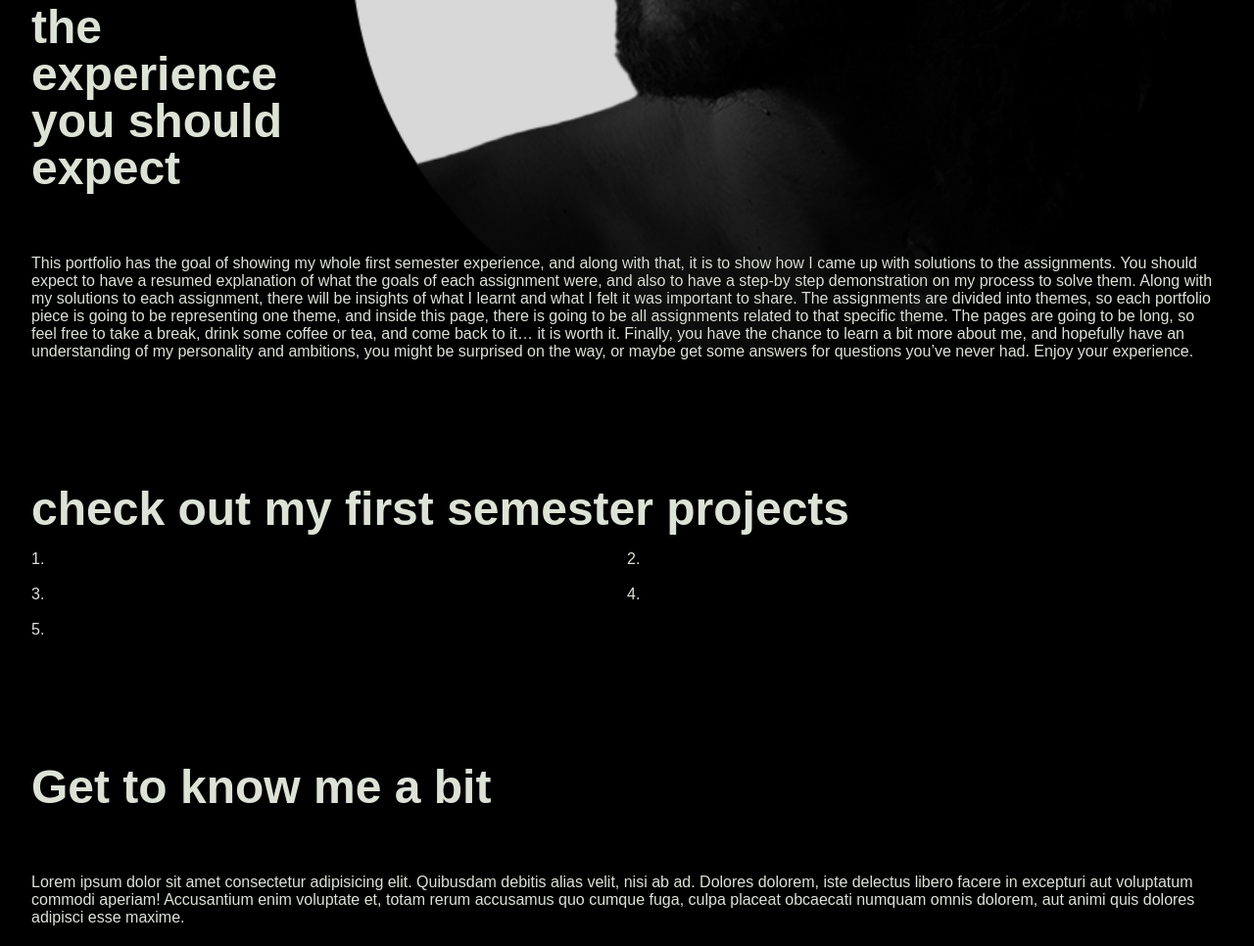
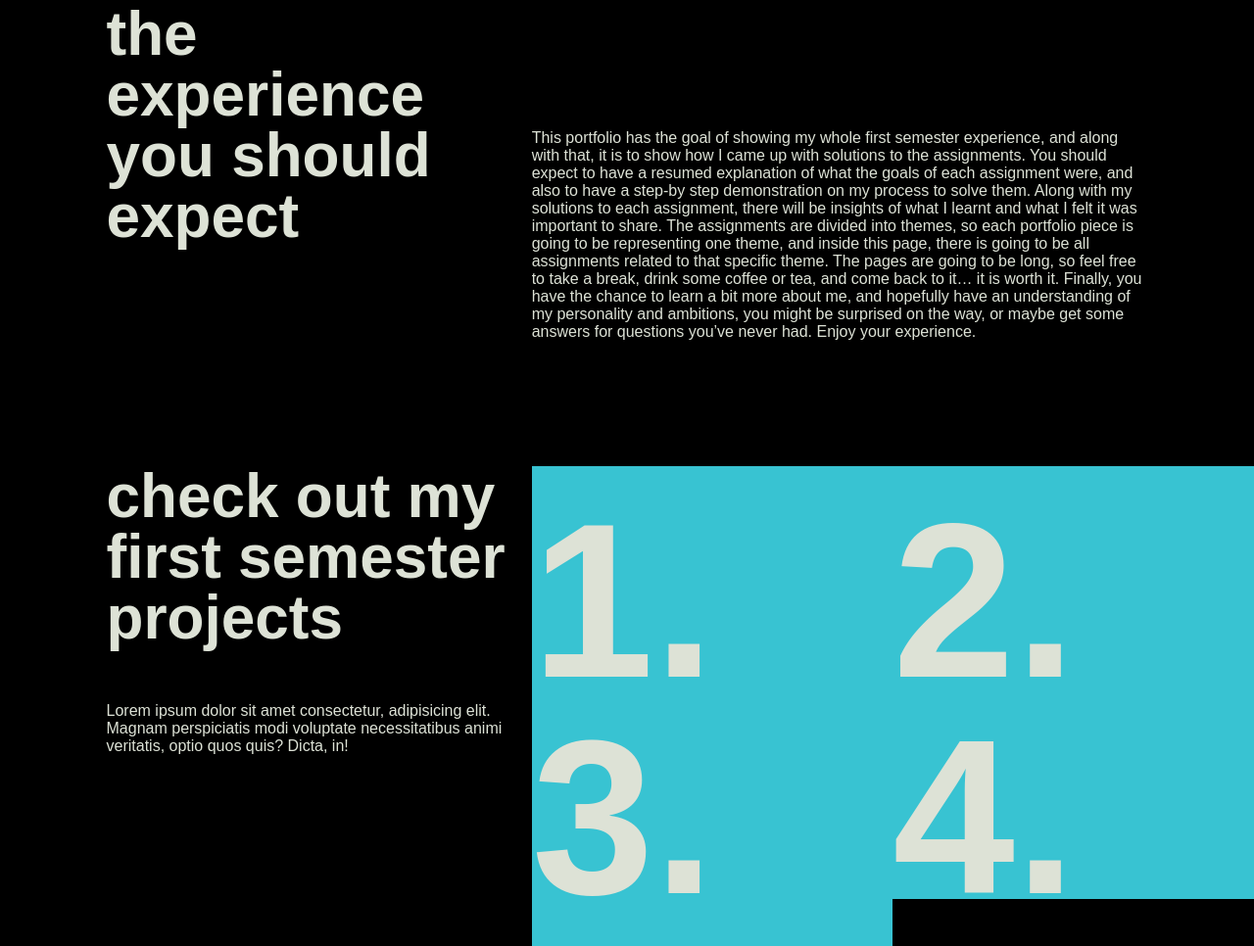
Before and after one commit to Zagoman/mmd-portfolio__1st-sem, a plain HTML site: page index.html in a window 1280 px wide. Shown: the part 860-1826 px from the top of the page at 98% size. Drawn offline with Linux system fonts and the light colour scheme; a web font is replaced by a local one.

Commit message:
60% responsive home

```diff
--- a/index.html
+++ b/index.html
@@ -51,32 +51,33 @@
       </section>
       <section class="port grid">
         <h2 class="port__title">check out my first semester projects</h2>
+        <p class="port__sub">Lorem ipsum dolor sit amet consectetur, adipisicing elit. Magnam perspiciatis modi voluptate necessitatibus animi veritatis, optio quos quis? Dicta, in!</p>
         <div class="port__grid grid3">
-            <div>
+            <a href="./basic-web.html" class="port__card">
                 <img src="" alt="">
                 <p>1.</p>
                 <div class="deco"></div>
-            </div>
-            <div>
+            </a>
+            <a href="./basic-ux.html" class="port__card">
                 <img src="" alt="">
                 <p>2.</p>
                 <div class="deco"></div>
-            </div>
-            <div>
+            </a>
+            <a href="./basic-animation.html" class="port__card">
                 <img src="" alt="">
                 <p>3.</p>
                 <div class="deco"></div>
-            </div>
-            <div>
+            </a>
+            <a href="./basic-content.html" class="port__card">
                 <img src="" alt="">
                 <p>4.</p>
                 <div class="deco"></div>
-            </div>
-            <div>
+            </a>
+            <a href="./portfolio-project.html" class="port__card">
                 <img src="" alt="">
                 <p>5.</p>
                 <div class="deco"></div>
-            </div>
+            </a href="">
             </div>
         </div>
       </section>
--- a/style/style.css
+++ b/style/style.css
@@ -19,8 +19,8 @@
   --fs_sm: 1.25em;
   --fs_md: 2em;
   --fs_lg: 3em;
-  --fs_xl: 5em;
-  --fs_xxl: 15em;
+  --fs_xl: clamp(2.25rem, 3.6vw + 1rem, 6.5rem);
+  --fs_xxl: clamp(7rem, 23vw + 1rem, 25rem);
 
   --ff_dis: neue-haas-grotesk-display, sans-serif;
   --ff_txt: neue-haas-grotesk-text, sans-serif;
@@ -71,6 +71,18 @@ section {
 .footer__links > ul > li:first-child {
   margin-top: var(--sp_xs);
 }
+.deco {
+  position: absolute;
+  inset: 0 0 0 0;
+  z-index: 1;
+  background-color: var(--clr_acc);
+}
+.port__card {
+  width: 100%;
+  aspect-ratio: 1/0.8;
+  position: relative;
+}
+
 /* ! Typography */
 h1,
 h2,
@@ -83,7 +95,7 @@ h1 {
   font-size: var(--fs_xxl);
 }
 h2 {
-  font-size: var(--fs_lg);
+  font-size: var(--fs_xl);
 }
 .nav__links {
   position: fixed;
@@ -98,6 +110,14 @@ h2 {
 }
 .footer__sec-title {
   font-size: var(--fs_sm);
+}
+.port__card > p {
+  font-size: clamp(6rem, 20vw + 1rem, 14rem);
+  position: absolute;
+  inset: auto auto -0.2em 0;
+  z-index: 2;
+  font-weight: 700;
+  color: var(--clr_pri);
 }
 /* !Layout */
 .nav {
@@ -135,11 +155,13 @@ h2 {
   grid-row: 3/-1;
   font-weight: 500;
   text-align: right;
+  max-width: 25ch;
 }
 .grid {
   display: grid;
   grid-template-columns: repeat(4, 1fr);
   margin-inline: var(--sp_sm);
+  grid-gap: 1.4rem;
 }
 header[class="grid"] {
   grid-template-rows: auto 1fr auto;
@@ -157,7 +179,7 @@ header[class="grid"] {
 }
 .exp__body {
   grid-column: 1/-1;
-  margin-top: var(--sp_md);
+  margin-top: var(--sp_sm);
 }
 .port__grid {
   grid-column: 1/-1;
@@ -165,12 +187,17 @@ header[class="grid"] {
 .port__title {
   grid-column: 1/-2;
 }
+.port__sub {
+  margin-top: var(--sp_sm);
+  grid-column: 1/-1;
+  max-width: 55ch;
+}
 .about__title {
   grid-column: 1/-2;
 }
 .about__body {
   grid-column: 1/-1;
-  margin-top: var(--sp_md);
+  margin-top: var(--sp_sm);
 }
 .footer__logo {
   grid-column: 1/-1;
@@ -197,9 +224,135 @@ header[class="grid"] {
 .is--overflow-hidden {
   overflow: hidden;
 }
+/* ? Tablet view */
+@media only screen and (min-width: 31em) {
+  .grid {
+    grid-template-columns: repeat(12, 1fr);
+  }
+  /* ! layout */
+  .hero__header {
+    grid-column: 2/-1;
+    grid-row: 2/3;
+    margin-top: var(--sp_lg);
+  }
+  .hero__sub {
+    grid-column: 2/-1;
+    text-align: left;
+  }
+  .hero__img {
+    width: 60%;
+    right: var(--sp_xs);
+    top: 25vh;
+  }
+  header[class="grid"] {
+    padding-bottom: var(--sp_lg);
+  }
+  .exp__title {
+    grid-column: 1/-1;
+    max-width: 12ch;
+  }
+  .exp__body {
+    grid-column: 1/-3;
+  }
+  .port__grid {
+    grid-column: 1/-3;
+  }
+  .port__title {
+    grid-column: 1/-1;
+    max-width: 12ch;
+  }
+  .port__sub {
+    grid-column: 1/-5;
+  }
+  .about__title {
+    grid-column: 1/-1;
+    max-width: 10ch;
+  }
+  .about__body {
+    grid-column: 1/-3;
+  }
+}
 /* ? Dekstop View */
 @media only screen and (min-width: 75em) {
+  .grid {
+    grid-template-columns: repeat(12, 1fr);
+    margin-inline: 0;
+  }
+  /* ! layout */
+  .hero__header {
+    grid-column: 2/-1;
+    grid-row: 2/3;
+    margin-top: var(--sp_xl);
+  }
+  .hero__sub {
+    grid-column: 4/-1;
+  }
+  .hero__img {
+    width: 40%;
+    right: var(--sp_lg);
+    top: 20vh;
+  }
+  header[class="grid"] {
+    grid-template-rows: auto auto 1fr;
+    padding-bottom: var(--sp_lg);
+  }
+  #nav__btn {
+    position: absolute;
+    right: var(--sp_sm);
+    top: var(--sp_xs);
+    z-index: 5;
+    padding: 1em 0 1em 1em;
+    width: 0.5em;
+    aspect-ratio: 1/0.8;
+    background-image: url(../media/Menu.svg);
+    background-repeat: no-repeat;
+    background-size: cover;
+    visibility: hidden;
+  }
+  .nav__links {
+    position: absolute;
+    inset: 10vh 10vw auto auto;
+    background-color: transparent;
+    z-index: 4;
+    display: flex;
+    flex-direction: column;
+    justify-content: space-evenly;
+    align-items: flex-end;
+    padding-block: 0;
+  }
+  .nav__links > li {
+    padding: 0.3em;
+  }
+  .exp__title {
+    grid-column: 2/6;
+    max-width: 12ch;
+  }
+  .exp__body {
+    margin-top: var(--sp_lg);
+    grid-column: 6/-2;
+  }
+  .port__grid {
+    grid-column: 6/-1;
+    grid-row: 1/4;
+  }
+  .port__title {
+    grid-column: 2/6;
+    grid-row: 1/2;
+    max-width: 12ch;
+  }
+  .port__sub {
+    grid-column: 2/6;
+    grid-row: 2/3;
+    align-self: start;
+  }
+  .port__card {
+    aspect-ratio: 1/0.6;
+    position: relative;
+  }
+  .deco {
+    transition: var(--transition);
+  }
+  .port__card:hover > .deco {
+    opacity: 0.5;
+  }
 }
-/* ? Tablet view */
-@media only screen and (min-width: 31em) {
-}
```
